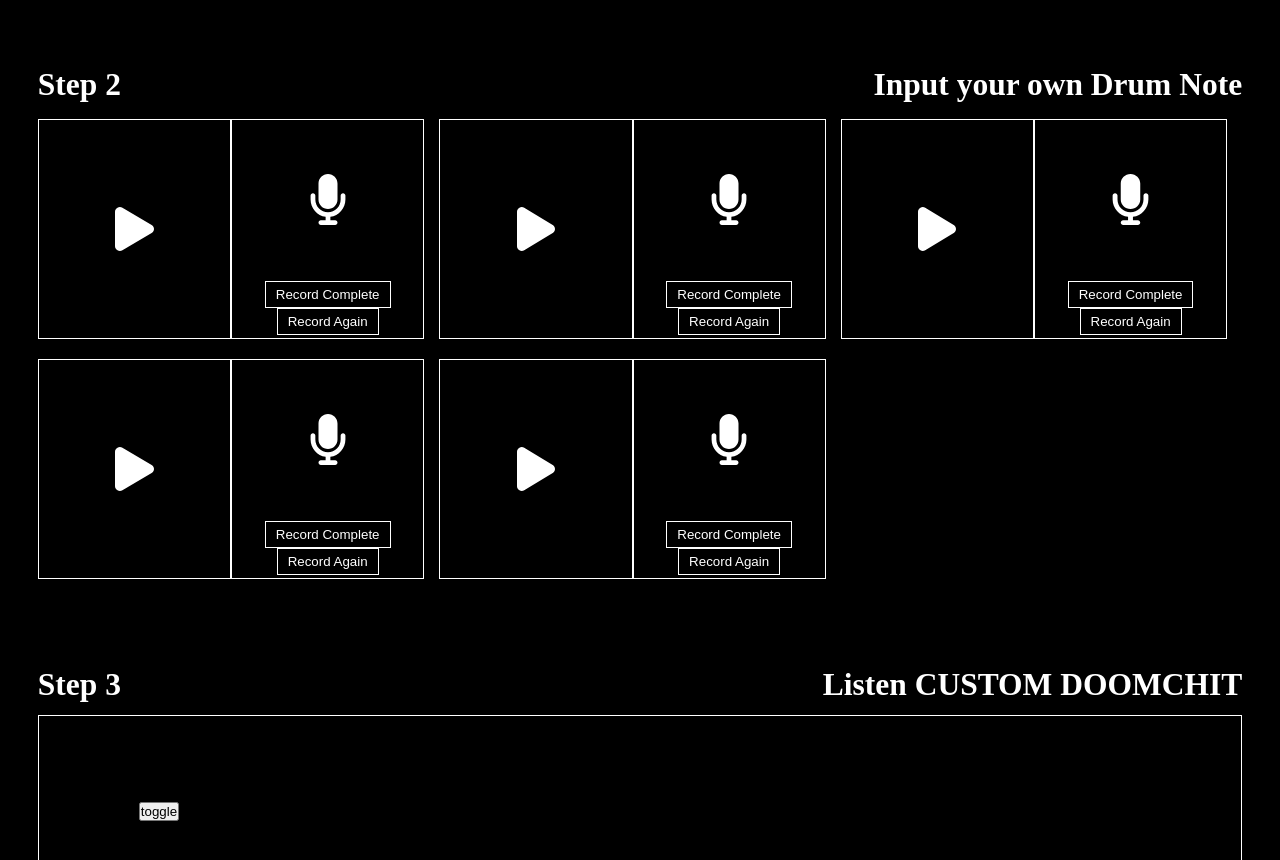
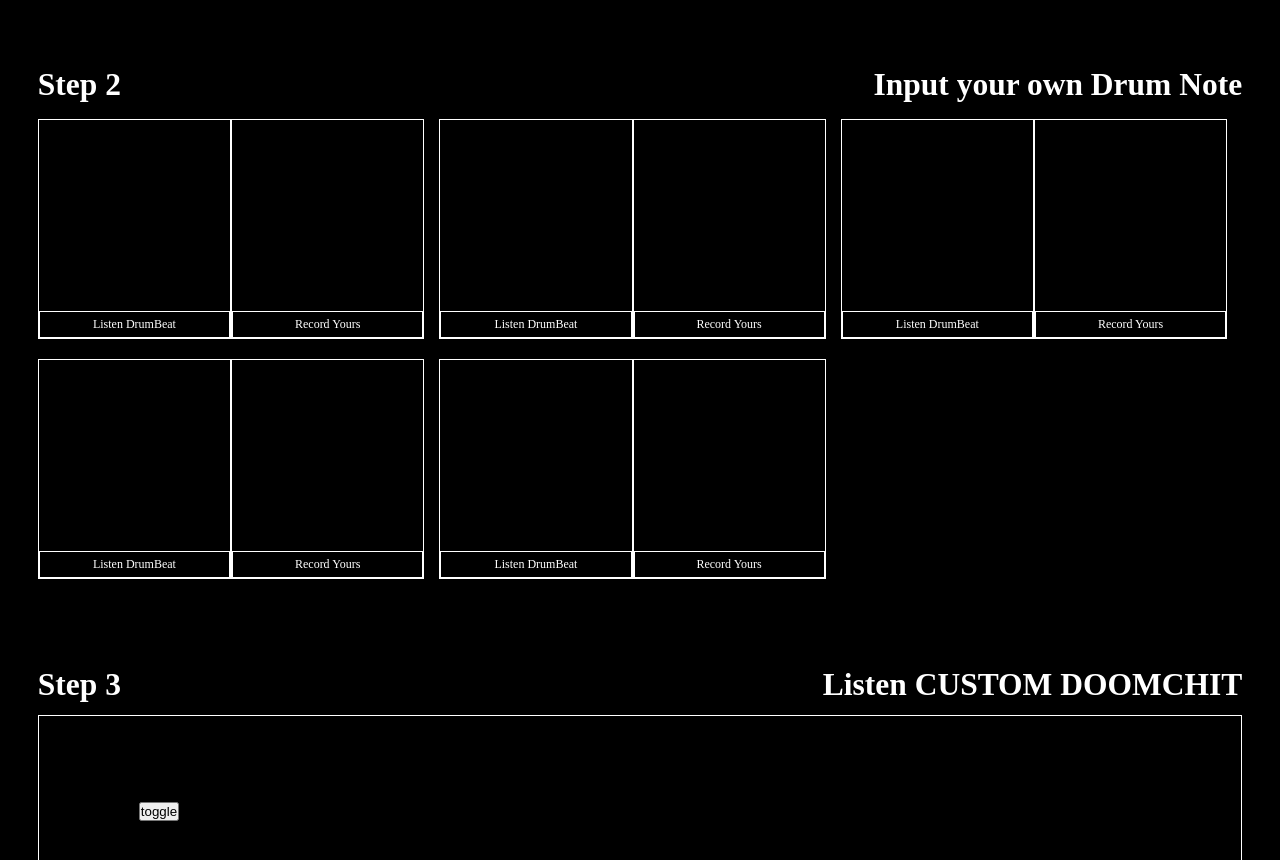
Before and after one commit to dlfa-loop-station/client, a React (Create React App) app in the folder doomchit/: page / in a window 1280 px wide. Shown: the part 935-1795 px from the top of the page. Built offline with nearby package versions, Linux system fonts and the light colour scheme; a web font is replaced by a local one.

Commit message:
[feat] step2 ui detail styling

```diff
--- a/doomchit/src/components/AudioPlay.jsx
+++ b/doomchit/src/components/AudioPlay.jsx
@@ -1,10 +1,10 @@
 import React, { useState, useEffect, useRef } from "react";
 import styled from "styled-components";
 
-const AudioPlay = ({ audioPreviewUrl }) => {
+const AudioPlay = ({ url }) => {
   const [isPlay, setIsPlay] = useState(false);
   const audioRef = useRef(null);
-  audioRef.current = new Audio(audioPreviewUrl);
+  audioRef.current = new Audio(url);
 
   useEffect(() => {
     console.log(isPlay);
@@ -20,29 +20,61 @@ const AudioPlay = ({ audioPreviewUrl }) => {
   };
   return (
     <>
-      {
-        <AudioBox>
+      <AudioBox>
+        <ImageWrapper>
           <Image
             src={isPlay ? "stop.svg" : "play.svg"}
             alt={isPlay ? "stop" : "play"}
             onClick={togglePlay}
           />
-        </AudioBox>
-      }
+        </ImageWrapper>
+      </AudioBox>
+      <TextBox>
+        <Txt>Listen DrumBeat</Txt>
+      </TextBox>
     </>
   );
 };
 
 export default AudioPlay;
 const AudioBox = styled.div`
+  position: relative;
   display: flex;
   align-items: center;
   justify-content: center;
   width: 100%;
   height: 100%;
 `;
+const ImageWrapper = styled.div`
+  position: absolute;
+  display: flex;
+  align-items: center;
+  justify-content: center;
+  width: 100%;
+  height: 100%;
+  opacity: 0;
+  transition: opacity 0.3s ease-in-out;
+
+  &:hover {
+    opacity: 1;
+  }
+`;
 const Image = styled.img`
   width: 20%;
   filter: invert(1);
   cursor: pointer;
 `;
+const TextBox = styled.div`
+  bottom: 0;
+  width: 100%;
+`;
+const Txt = styled.div`
+  padding: 0.5rem 1rem;
+  display: flex;
+  align-items: center;
+  justify-content: center;
+  width: 100%;
+  color: white;
+  border: solid white 1px;
+  font-size: 12px;
+`;
--- a/doomchit/src/components/AudioRecord.jsx
+++ b/doomchit/src/components/AudioRecord.jsx
@@ -2,18 +2,21 @@ import React, { useState, useCallback } from "react";
 import AudioPlay from "./AudioPlay";
 import axios from "axios";
 import styled from "styled-components";
+
 const AudioRecord = () => {
+  const list = ["10.mp3", "72.mp3", "90.mp3", "91.mp3", "92.mp3"];
   const [stream, setStream] = useState();
   const [media, setMedia] = useState();
-  const [onRec, setOnRec] = useState(true);
+  const [onRecs, setOnRecs] = useState(Array(list.length).fill(true));
   const [source, setSource] = useState();
   const [analyser, setAnalyser] = useState();
-  const [audioUrl, setAudioUrl] = useState();
-  const [audioPreviewUrl, setAudioPreviewUrl] = useState();
+  const [audioUrls, setAudioUrls] = useState(Array(list.length).fill(null));
+  const [audioPreviewUrls, setAudioPreviewUrls] = useState(
+    Array(list.length).fill("")
+  );
   const [isPlayNote, setIsPlayNote] = useState();
-  const list = ["10.mp3", "72.mp3", "90.mp3", "91.mp3", "92.mp3"];
 
-  const onRecAudio = () => {
+  const onRecAudio = (index) => {
     // 음원정보를 담은 노드를 생성하거나 음원을 실행또는 디코딩 시키는 일을 한다
     const audioCtx = new (window.AudioContext || window.webkitAudioContext)();
     // 자바스크립트를 통해 음원의 진행상태에 직접접근에 사용된다.
@@ -38,17 +41,29 @@ const AudioRecord = () => {
 
       // 음성 녹음이 시작됐을 때 onRec state값을 false로 변경
       analyser.onaudioprocess = function (e) {
-        setOnRec(false);
+        setOnRecs((prevOnRecs) => {
+          const newOnRecs = [...prevOnRecs];
+          newOnRecs[index] = false;
+          return newOnRecs;
+        });
       };
     });
   };
 
   // 사용자가 음성 녹음을 중지했을 때
-  const offRecAudio = () => {
+  const offRecAudio = (index) => {
     // dataavailable 이벤트로 Blob 데이터에 대한 응답을 받을 수 있음
     media.ondataavailable = function (e) {
-      setAudioUrl(e.data);
-      setOnRec(true);
+      setAudioUrls((prevAudioUrls) => {
+        const newAudioUrls = [...prevAudioUrls];
+        newAudioUrls[index] = e.data;
+        return newAudioUrls;
+      });
+      setOnRecs((prevOnRecs) => {
+        const newOnRecs = [...prevOnRecs];
+        newOnRecs[index] = true;
+        return newOnRecs;
+      });
     };
 
     // 모든 트랙에서 stop()을 호출해 오디오 스트림을 정지
@@ -64,20 +79,26 @@ const AudioRecord = () => {
     onSubmitAudioFile();
   };
 
-  const onSubmitAudioFile = useCallback(() => {
-    if (audioUrl) {
-      const previewUrl = URL.createObjectURL(audioUrl); // 출력된 링크에서 녹음된 오디오 확인 가능
-      setAudioPreviewUrl(previewUrl);
+  const onSubmitAudioFile = useCallback(
+    (index) => {
+      if (audioUrls[index]) {
+        const previewUrl = URL.createObjectURL(audioUrls[index]); // 출력된 링크에서 녹음된 오디오 확인 가능
+        setAudioPreviewUrls((prevAudioPreviewUrls) => {
+          const newAudioPreviewUrls = [...prevAudioPreviewUrls];
+          newAudioPreviewUrls[index] = previewUrl;
+          return newAudioPreviewUrls;
+        });
       }
-  }, [audioUrl]);
+    },
+    [audioUrls]
+  );
 
-  async function postSound() {
+  async function postSound(index) {
     // File 생성자를 사용해 파일로 변환
-    const sound = new File([audioUrl], "soundBlob", {
+    const sound = new File([audioUrls[index]], "soundBlob", {
       lastModified: new Date().getTime(),
       type: "audio",
     });
-    postSound(sound);
     try {
       const formData = new FormData();
       formData.append("file", sound);
@@ -99,31 +120,47 @@ const AudioRecord = () => {
 
   return (
     <Wrapper>
-      {list.map((m) => (
-        <Container>
-          <Box>{m && <AudioPlay audioPreviewUrl={m} />}</Box>
+      {list.map((m, index) => (
+        <Container key={index}>
+          <Box>{m && <AudioPlay url={m} />}</Box>
           <Box>
             <RecordBox>
-              {onRec ? (
+              <ImageWrapper>
+                {onRecs[index] ? (
                   <Image
                     src={"microphone.svg"}
                     alt={"microphone"}
-                  onClick={onRecAudio}
+                    onClick={() => onRecAudio(index)}
                   />
                 ) : (
-                <Image src={"stop.svg"} alt={"stop"} onClick={offRecAudio} />
+                  <Image
+                    src={"stop.svg"}
+                    alt={"stop"}
+                    onClick={() => offRecAudio(index)}
+                  />
                 )}
+              </ImageWrapper>
             </RecordBox>
             <TextBox>
-              <Button onClick={postSound}>Record Complete</Button>
+              {!(audioUrls[index] && source) ? (
+                <Txt>Record Yours</Txt>
+              ) : (
+                <>
+                  <Button onClick={postSound(index)}>Complete</Button>
                   <Button
                     onClick={() => {
-                  setOnRec(true);
-                  onRecAudio();
+                      setOnRecs((prevOnRecs) => {
+                        const newOnRecs = [...prevOnRecs];
+                        newOnRecs[index] = true;
+                        return newOnRecs;
+                      });
+                      onRecAudio(index);
                     }}
                   >
-                Record Again
+                    Again
                   </Button>
+                </>
+              )}
             </TextBox>
           </Box>
         </Container>
@@ -152,7 +189,9 @@ const Box = styled.div`
   border: solid white 1.5px;
 `;
 const RecordBox = styled.div`
-  height: 160px;
+  position: relative;
+  height: 200px;
+  width: 100%;
   display: flex;
   flex-direction: column;
   align-items: center;
@@ -161,27 +200,60 @@ const RecordBox = styled.div`
 const TextBox = styled.div`
   display: flex;
   bottom: 0;
-  height: 60px;
-  flex-direction: column;
+  width: 100%;
   align-items: center;
   justify-content: center;
+`;
+const ImageWrapper = styled.div`
+  position: absolute;
+  display: flex;
+  align-items: center;
+  justify-content: center;
+  width: 100%;
+  height: 100%;
+  opacity: 0;
+  transition: opacity 0.3s ease-in-out;
+
+  &:hover {
+    opacity: 1;
+  }
 `;
 const Image = styled.img`
   width: 20%;
   filter: invert(1);
   cursor: pointer;
 `;
+const Txt = styled.div`
+  padding: 0.5rem 1rem;
+  display: flex;
+  align-items: center;
+  justify-content: center;
+  width: 100%;
+  color: white;
+  border: solid white 1px;
+  font-size: 12px;
+`;
 const Button = styled.button`
   -webkit-appearance: none;
   -moz-appearance: none;
   appearance: none;
-
-  margin-bottom: 0.5px;
   padding: 0.5rem 1rem;
 
   display: inline-block;
-  width: auto;
+  width: 100%;
   background-color: transparent;
   color: white;
   border: solid white 1px;
+  font-size: 12px;
+
+  transition: background-color 0.3s ease-in-out, color 0.3s ease-in-out;
+
+  &:hover {
+    background-color: white;
+    color: black;
+  }
+
+  &:hover ${ImageWrapper} {
+    opacity: 1;
+  }
 `;
```
Lines whose indentation alone changed are shown as unchanged.
